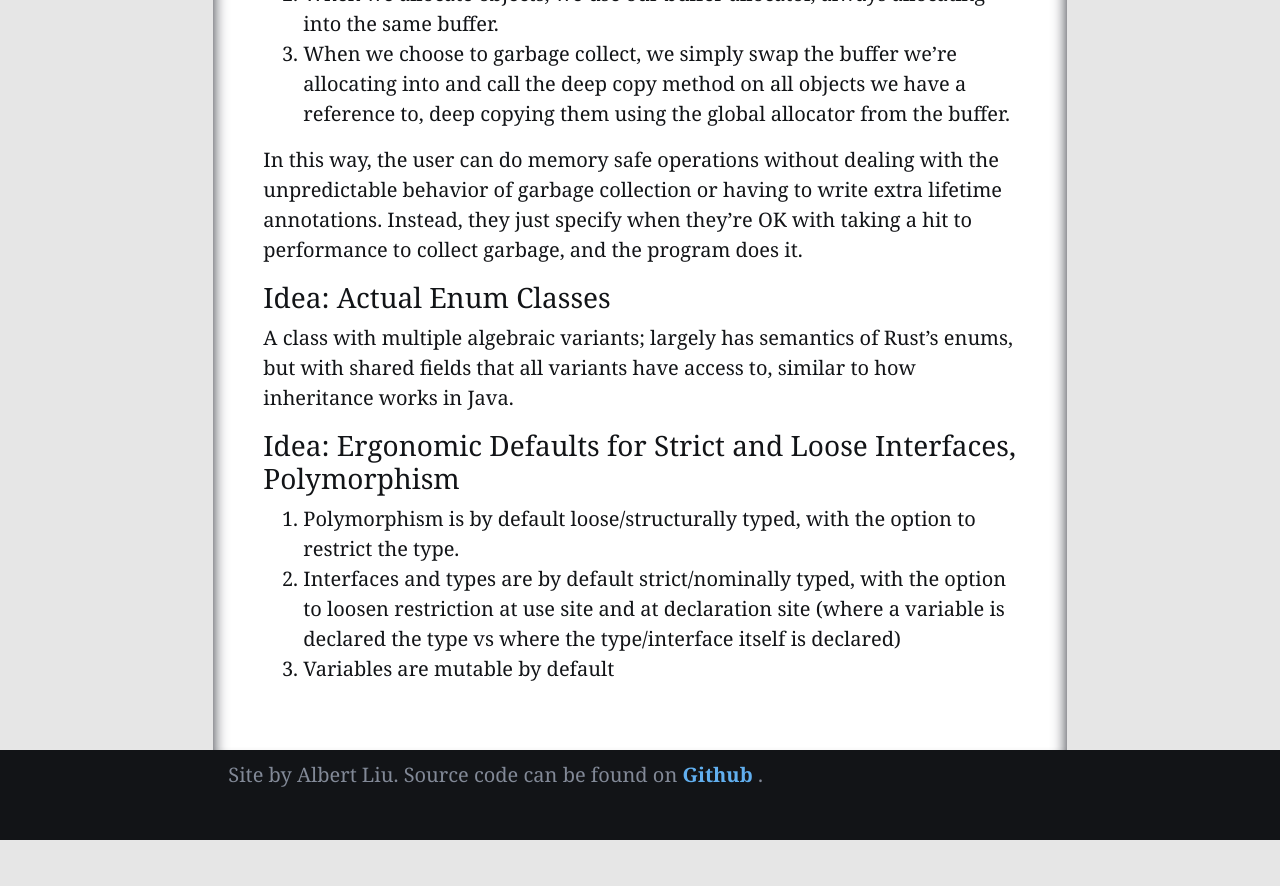
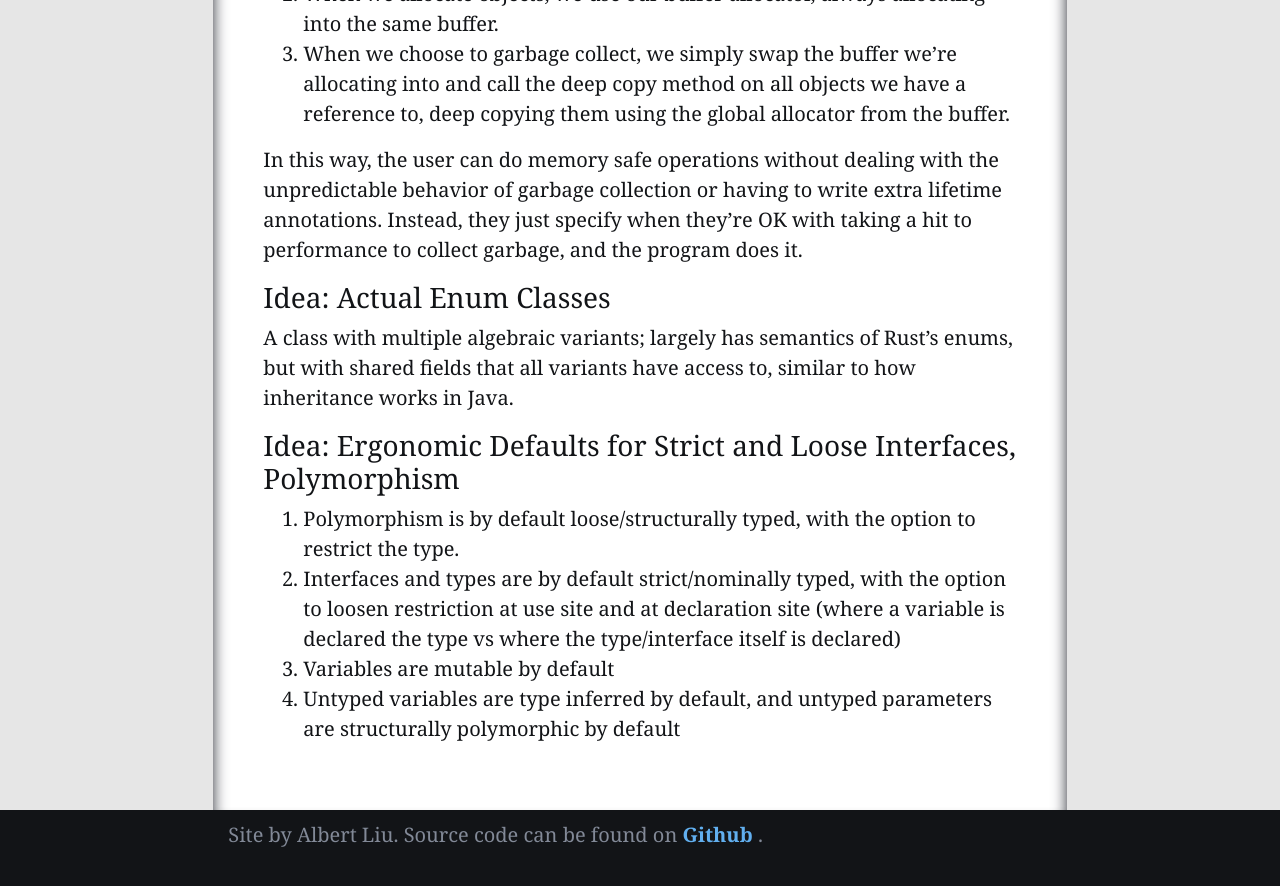
Before and after one commit to A1Liu/a1liu.github.io, a Jekyll site: the page built from _posts/2019-09-15-programming-language-ideas.md, in a window 1280 px wide and 900 px high, scrolled down 5927 px. Shown: the top 886 px of the window. Built offline with Jekyll 4.4.1, drawn with Linux system fonts in a browser that asks for light colours; before the commit the page ends 6767 px from its top, so only the background shows below that.

Commit message:
added another thing for ergonomic PL defaults

```diff
--- a/_posts/2019-09-15-programming-language-ideas.md
+++ b/_posts/2019-09-15-programming-language-ideas.md
@@ -3,11 +3,6 @@ title: Ideas to Include in a New Programming Language
 categories: [programming]
 tags: [fun]
 ---
-<!-- {% raw %} -->
-<!-- {% include refc-small.html text="ref commit" commit="3cad965..." %} -->
-<!-- {% include ref-commit.html text="ref commit" commit="3cad965..." %} -->
-<!-- {% endraw %} -->
-
 ### Idea: DAG of Programming Language Features
 We model the language as a directed, acyclic graph of programming language features,
 where each feature is the child of all the features it depends on, or whose behavior
@@ -233,3 +228,5 @@ works in Java.
    loosen restriction at use site and at declaration site (where a variable is
    declared the type vs where the type/interface itself is declared)
 3. Variables are mutable by default
+4. Untyped variables are type inferred by default, and untyped parameters are
+   structurally polymorphic by default
```
